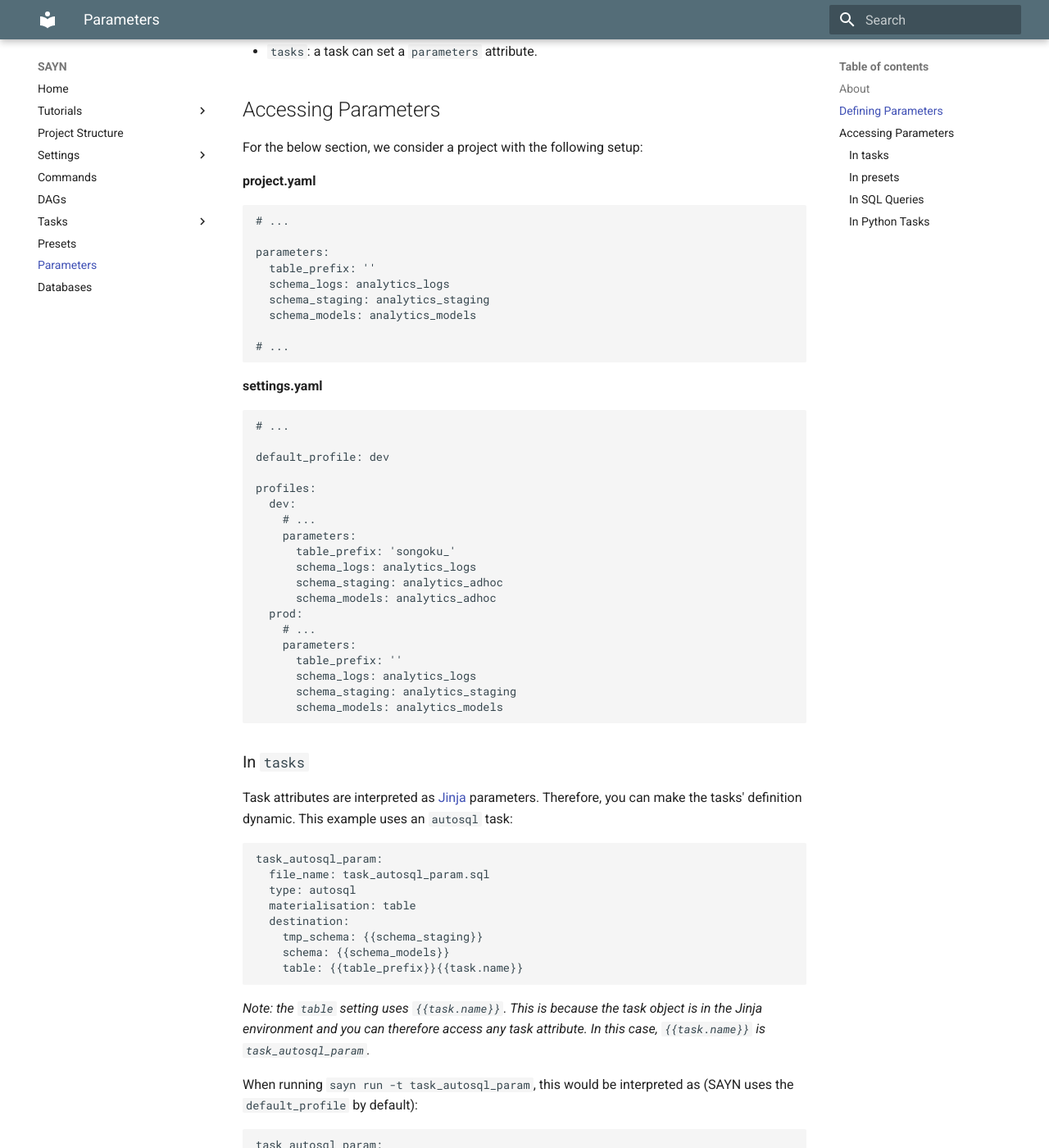
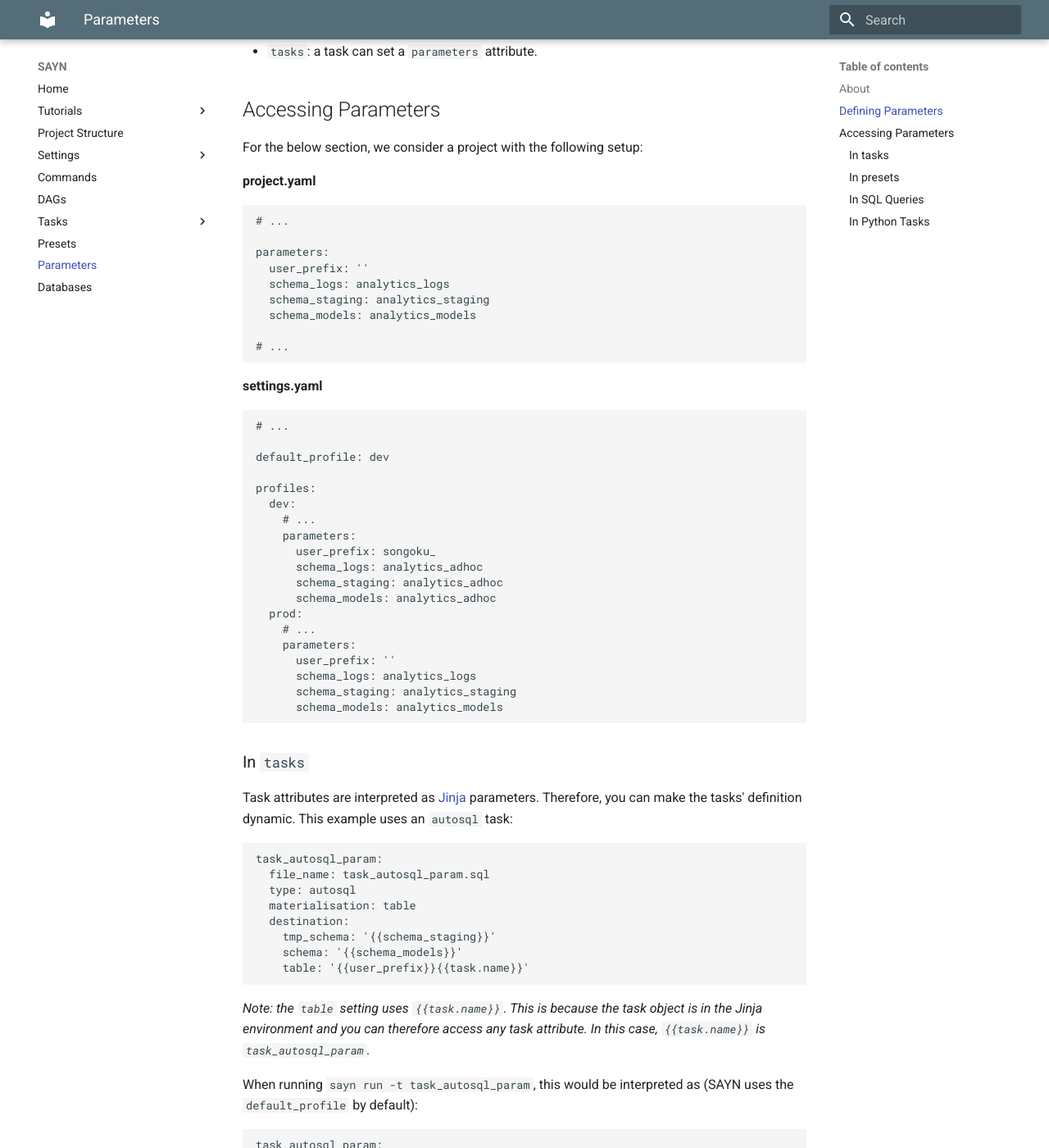
Before and after one commit to 173TECH/sayn, an MkDocs documentation site: the page built from docs/parameters.md, in a window 1280 px wide and 1400 px high, scrolled down 609 px. Shown: the whole window at 82% size. Built offline with MkDocs 1.6.1 and Material for MkDocs 9.7.7, drawn with Linux system fonts in a browser that asks for light colours; some of the changed lines change nothing that is shown; some of the changed text lies outside the part shown.

Commit message:
changed parameters docs

````diff
--- a/docs/parameters.md
+++ b/docs/parameters.md
@@ -25,7 +25,7 @@ For the below section, we consider a project with the following setup:
 # ...
 
 parameters:
-  table_prefix: ''
+  user_prefix: ''
   schema_logs: analytics_logs
   schema_staging: analytics_staging
   schema_models: analytics_models
@@ -44,14 +44,14 @@ profiles:
   dev:
     # ...
     parameters:
-      table_prefix: 'songoku_'
-      schema_logs: analytics_logs
+      user_prefix: songoku_
+      schema_logs: analytics_adhoc
       schema_staging: analytics_adhoc
       schema_models: analytics_adhoc
   prod:
     # ...
     parameters:
-      table_prefix: ''
+      user_prefix: ''
       schema_logs: analytics_logs
       schema_staging: analytics_staging
       schema_models: analytics_models
@@ -67,9 +67,9 @@ task_autosql_param:
   type: autosql
   materialisation: table
   destination:
-    tmp_schema: {{schema_staging}}
-    schema: {{schema_models}}
-    table: {{table_prefix}}{{task.name}}
+    tmp_schema: '{{schema_staging}}'
+    schema: '{{schema_models}}'
+    table: '{{user_prefix}}{{task.name}}'
 ```
 
 *Note: the `table` setting uses `{{task.name}}`. This is because the task object is in the Jinja environment and you can therefore access any task attribute. In this case, `{{task.name}}` is `task_autosql_param`.*
@@ -110,9 +110,9 @@ presets:
     type: autosql
     materialisation: table
     destination:
-      tmp_schema: {{schema_staging}}
-      schema: {{schema_models}}
-      table: {{table_prefix}}{{task.name}}
+      tmp_schema: '{{schema_staging}}'
+      schema: '{{schema_models}}'
+      table: '{{user_prefix}}{{task.name}}'
 ```
 
 The interpretation of this preset will work as in the above section, using `parameters` from the relevant profile at execution time.
@@ -139,7 +139,7 @@ FROM analytics_adhoc.songoku_my_table AS mt
 
 ### In Python Tasks
 
-`parameters` can be accessed in `python` tasks via the SAYN API. The `parameters` are stored on `sayn_config` attribute of the `Task` object and therefore be accessed with `self.sayn_config.parameters`. For example, you could have the following `python` task code to access parameters:
+`parameters` can be accessed in `python` tasks via the SAYN API. The `parameters` are stored on the `sayn_config` attribute of the `Task` object and can therefore be accessed with `self.sayn_config.parameters`. For example, you could have the following `python` task code to access parameters:
 
 ```python
 from sayn import PythonTask
````
